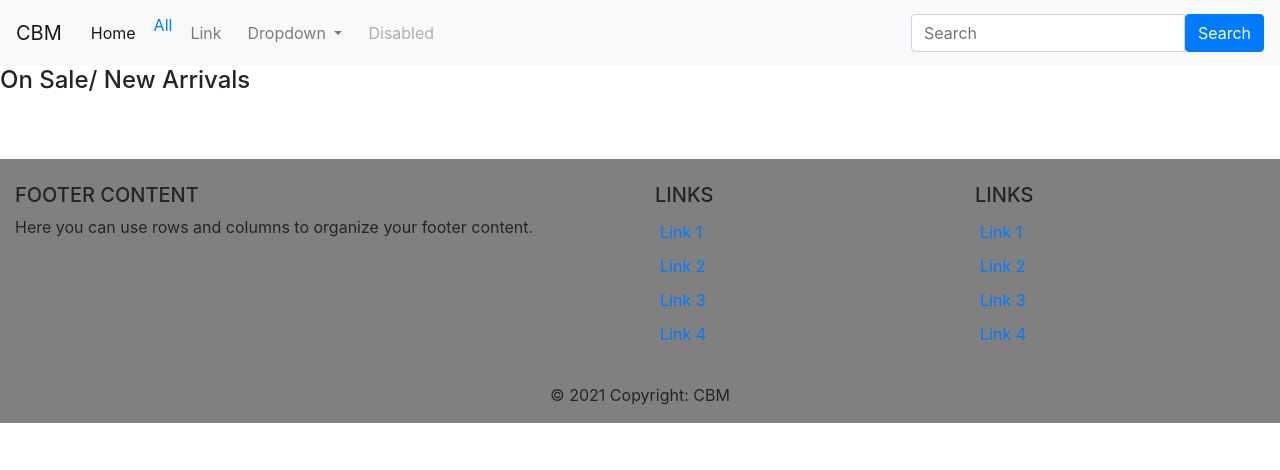
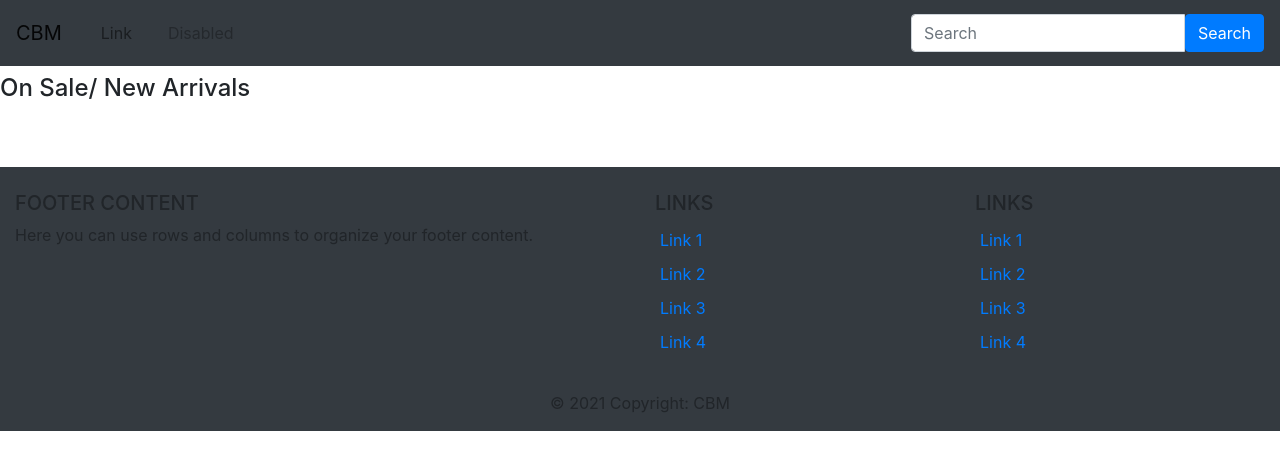
Before and after one commit to vincentmuya/CBM, a Django app: a page that uses project/app/templates/footer.html in a window 1280 px wide. Shown: the top 470 px of the page. Run offline with Django 3.2, Linux system fonts and the light colour scheme; data that the repository does not hold is empty; some libraries are stand-ins or nearby versions.

Commit message:
posted and tested product, category and subcategory

```diff
--- a/project/app/templates/footer.html
+++ b/project/app/templates/footer.html
@@ -1,5 +1,5 @@
 <!-- Footer -->
-<footer class="page-footer font-small blue pt-4", style="background-color: grey;">
+<footer class="page-footer font-small blue pt-4", style="background-color: #343a40;">
 
   <!-- Footer Links -->
   <div class="container-fluid text-center text-md-left">
--- a/project/app/templates/navbar.html
+++ b/project/app/templates/navbar.html
@@ -1,4 +1,4 @@
-<nav class="navbar navbar-expand-lg navbar-light bg-light">
+<nav class="navbar fixed-top navbar-expand-lg navbar-light bg-dark navbar-fixed-top">
   <a class="navbar-brand" href="{%url 'index'%}">CBM</a>
   <button class="navbar-toggler" type="button" data-toggle="collapse" data-target="#navbarSupportedContent" aria-controls="navbarSupportedContent" aria-expanded="false" aria-label="Toggle navigation">
     <span class="navbar-toggler-icon"></span>
@@ -7,8 +7,7 @@
   <div class="collapse navbar-collapse" id="navbarSupportedContent">
     <ul class="navbar-nav mr-auto">
       <li class="nav-item active">
-        <a class="nav-link" href="{%url 'index'%}">Home <span class="sr-only">(current)</span></a>
-        <li {% if not category %}class="selected"{% endif %}><a href="{% url "index" %}">All</a></li>
+
       {% for c in categories %}
       <li {% if category.slug == c.slug %}class="selected"{% endif %}><a href="{{ c.get_absolute_url }}">{{ c.name }}</a></li>
       {% endfor %}
@@ -18,9 +17,6 @@
         <a class="nav-link" href="#">Link</a>
       </li>
       <li class="nav-item dropdown">
-        <a class="nav-link dropdown-toggle" href="#" id="navbarDropdown" role="button" data-toggle="dropdown" aria-haspopup="true" aria-expanded="false">
-          Dropdown
-        </a>
         <div class="dropdown-menu" aria-labelledby="navbarDropdown">
           <a class="dropdown-item" href="#">Action</a>
           <a class="dropdown-item" href="#">Another action</a>
--- a/project/app/templates/on_sale.html
+++ b/project/app/templates/on_sale.html
@@ -9,7 +9,7 @@
     <title>CBM</title>
 </head>
 <body>
-
+<br>
 <h4>On Sale/ New Arrivals</h4>
 <div class="row" id="row">
 
@@ -31,6 +31,9 @@
 </html>
 
 <style media="screen">
+body{
+  margin-top:50px ;
+}
 #row {
     width: 100%;
     margin: 0 auto;
--- a/project/app/templates/product_detail.html
+++ b/project/app/templates/product_detail.html
@@ -15,7 +15,7 @@
    <img class="img-details" src="{% if product.image %}{{ product.image.url }}{% else %}{% static "img/no_image.png" %}{% endif %}" alt="Card image cap">
      <div class="card-body">
        <h4 class="card-text">Product: <strong>{{product.name}}</strong></h4>
-       <h4 class="card-title">Category: <strong><a href="">{{ product.category }}</a></strong></h4>
+       <h4 class="card-title">Category: <strong><a href="{{ product.category.get_absolute_url }}">{{ product.category }}</a></strong></h4>
        <h4 class="card-text">Price: <strong>Ksh{{ product.price }}/=</strong></h4>
        <h4 class="card-text">Description: <strong>{{ product.description }}</strong></h4>
      </div>
@@ -46,7 +46,7 @@
   padding-left: 40px;
 }
 body{
-  margin-top: ;
+  margin-top:80px ;
   background-color: ;
 }
 label{
--- a/project/app/templates/search.html
+++ b/project/app/templates/search.html
@@ -21,7 +21,7 @@
 
 <style media="screen">
 body{
-  margin-top: ;
+  margin-top:60px ;
 }
 #block {
   width: 100px;
--- a/project/app/views.py
+++ b/project/app/views.py
@@ -1,6 +1,6 @@
 from django.shortcuts import render, get_object_or_404, redirect
 from django.http  import HttpResponse
-from .models import Product, Category
+from .models import Product, Category, SubCategory
 from django.http import JsonResponse, HttpResponseRedirect
 # Create your views here.
 
@@ -8,7 +8,7 @@
 def index(request, category_slug=None):
     category = None
     categories = Category.objects.all()
-    products = Product.objects.all()[:4]
+    products = Product.objects.all()
     if category_slug:
         category = get_object_or_404(Category, slug=category_slug)
         products = products.filter(category=category)
```
